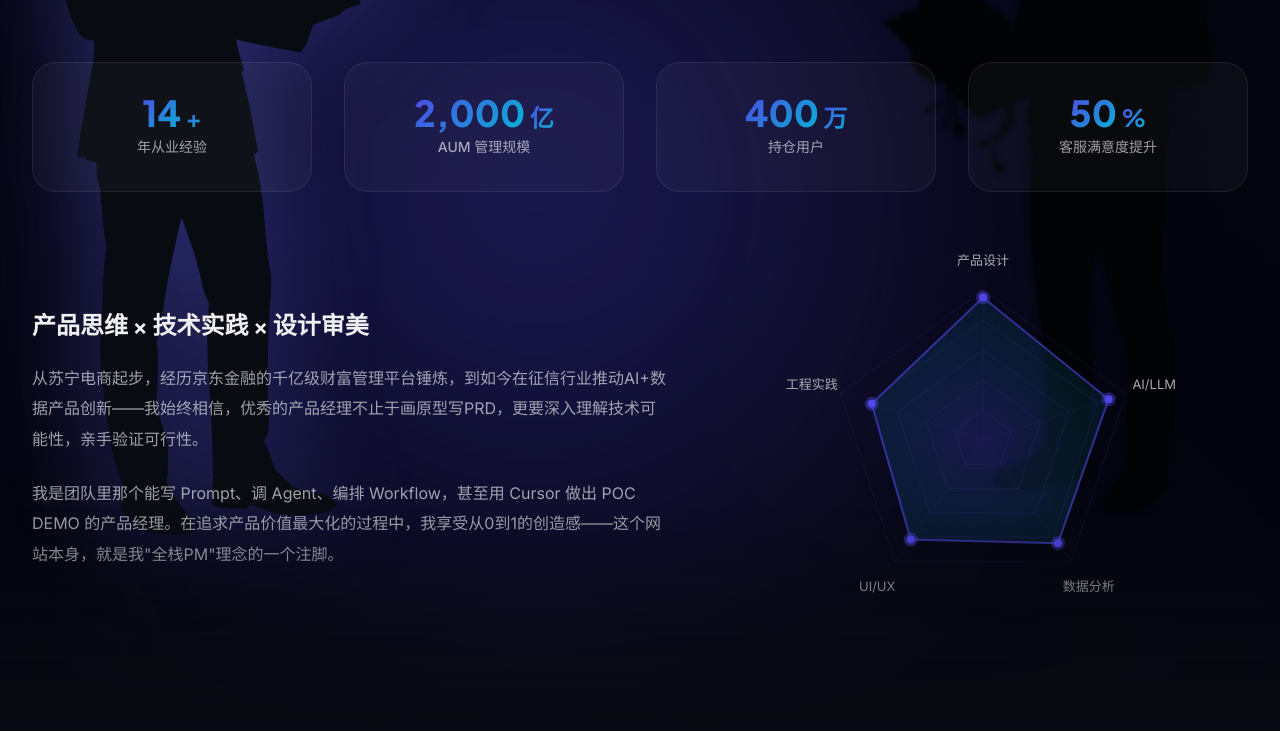
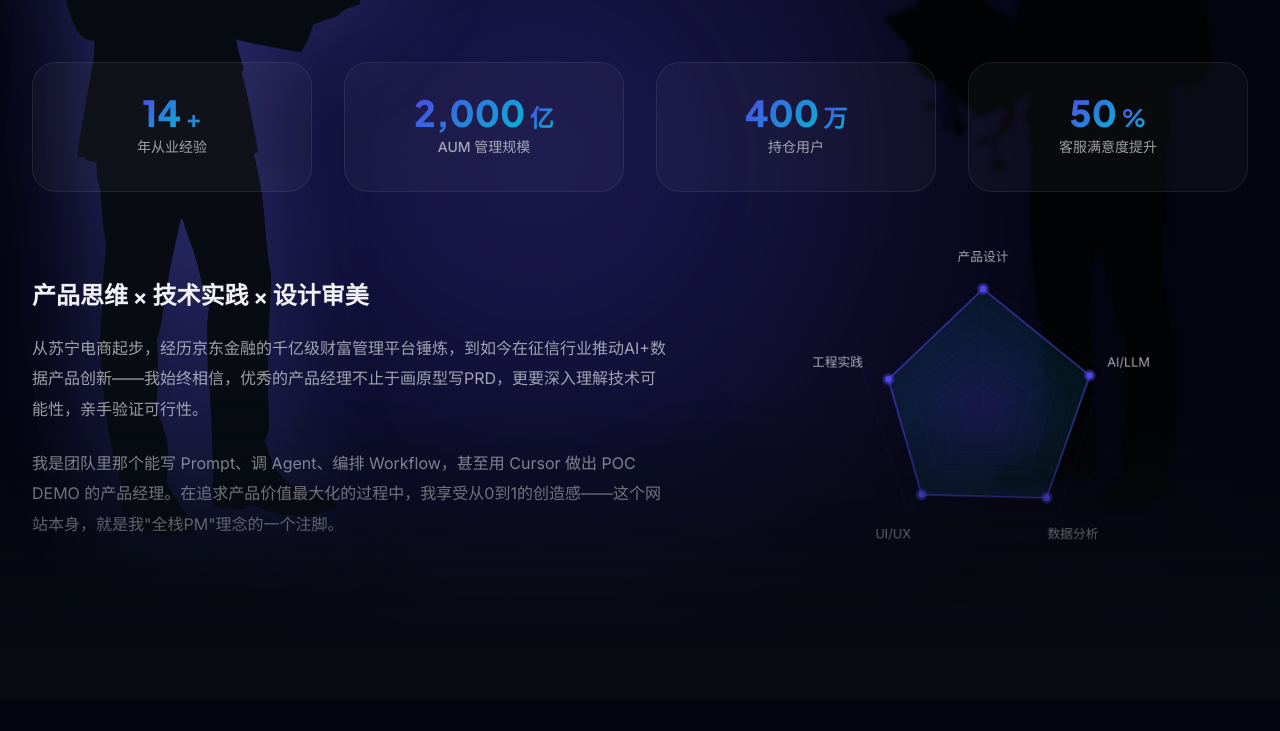
Before and after one commit to VipBeCool/zhutiansheng, a plain HTML site: page index.html in a window 1280 px wide. Shown: the part 1189-1920 px from the top of the page. Drawn offline with Linux system fonts and the light colour scheme.

Commit message:
update content

```diff
--- a/css/pages.css
+++ b/css/pages.css
@@ -225,6 +225,23 @@
     align-items: center;
 }
 
+/* 工作面/生活面正文与卡片的间距保持一致 */
+.about-work .about-content {
+    margin-top: 0;
+}
+
+/* 雷达图等比缩小 */
+.radar-chart {
+    max-width: 340px;
+    max-height: 340px;
+    margin: 0 auto;
+}
+
+.radar-chart canvas {
+    width: 100% !important;
+    height: 100% !important;
+}
+
 .about-heading {
     font-family: var(--font-display);
     font-size: var(--text-2xl);
@@ -327,15 +344,20 @@
     min-height: 900px;
 }
 
-/* 底部融合暗影遮罩，消除硬切割黑边（加大到 250px） */
+/* 底部融合暗影遮罩 — 多段渐变消除黑线 */
 #about::after {
     content: '';
     position: absolute;
     bottom: 0;
     left: 0;
     width: 100%;
-    height: 250px;
-    background: linear-gradient(to top, #080b12 0%, transparent 100%);
+    height: 300px;
+    background: linear-gradient(to top,
+            #080b12 0%,
+            #080b12 8%,
+            rgba(8, 11, 18, 0.85) 30%,
+            rgba(8, 11, 18, 0.4) 60%,
+            transparent 100%);
     pointer-events: none;
     z-index: 10;
 }
@@ -504,6 +526,45 @@
     transition: opacity 0.3s ease, transform 0.3s ease;
     position: relative;
     z-index: 2;
+}
+
+/* 子元素交错入场动画 */
+.about-face .stats-grid,
+.about-face .about-content,
+.about-face .about-text,
+.about-face .about-visual,
+.about-face .life-tags-cloud {
+    opacity: 0;
+    transform: translateY(20px);
+    transition: opacity 0.5s ease, transform 0.5s ease;
+}
+
+/* 交错延时 */
+.about-face .stats-grid {
+    transition-delay: 0s;
+}
+
+.about-face .about-content {
+    transition-delay: 0.12s;
+}
+
+.about-face .about-text {
+    transition-delay: 0.15s;
+}
+
+.about-face .about-visual,
+.about-face .life-tags-cloud {
+    transition-delay: 0.25s;
+}
+
+/* 通过 JS 给 .about-face 添加 .face-visible 触发子元素入场 */
+.about-face.face-visible .stats-grid,
+.about-face.face-visible .about-content,
+.about-face.face-visible .about-text,
+.about-face.face-visible .about-visual,
+.about-face.face-visible .life-tags-cloud {
+    opacity: 1;
+    transform: translateY(0);
 }
 
 /* 生活面的主体内容额外下压，平衡视觉 */
--- a/js/about-toggle.js
+++ b/js/about-toggle.js
@@ -111,6 +111,9 @@
     container.appendChild(workFace);
     container.appendChild(lifeFace);
 
+    // 初始工作面显示子元素入场动画
+    workFace.classList.add('face-visible');
+
     // ========== 6. 切换逻辑 ==========
     var btns = section.querySelectorAll('.about-nav-btn');
     var currentFace = 'work';
@@ -132,6 +135,8 @@
         var fadeOut = face === 'life' ? workFace : lifeFace;
         var fadeIn = face === 'life' ? lifeFace : workFace;
 
+        // 先移除子元素入场状态
+        fadeOut.classList.remove('face-visible');
         fadeOut.style.opacity = '0';
         fadeOut.style.transform = 'translateY(15px)';
 
@@ -146,6 +151,10 @@
             requestAnimationFrame(function () {
                 fadeIn.style.opacity = '1';
                 fadeIn.style.transform = 'translateY(0)';
+                // 延迟添加 face-visible 触发子元素交错入场
+                setTimeout(function () {
+                    fadeIn.classList.add('face-visible');
+                }, 50);
             });
         }, 300);
     }
--- a/js/animations.js
+++ b/js/animations.js
@@ -222,7 +222,7 @@
 
         // 绘制标签
         function drawLabels() {
-            ctx.font = '13px Inter, sans-serif';
+            ctx.font = '15px Inter, sans-serif';
             ctx.fillStyle = 'rgba(240, 240, 245, 0.7)';
             ctx.textAlign = 'center';
 
```
